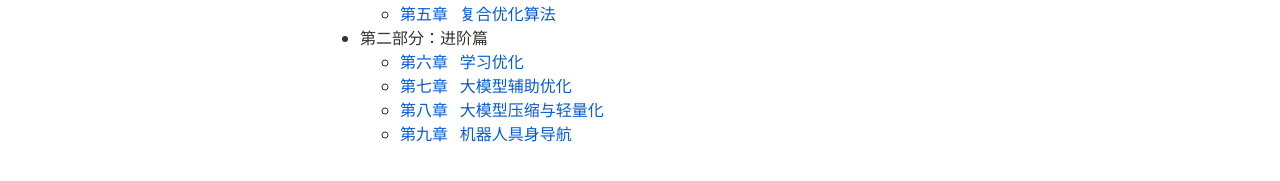
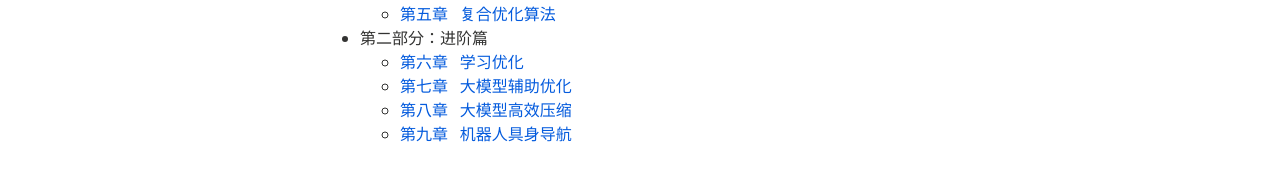
Before and after one commit to xianchaoxiu/xianchaoxiu.github.io, a Jekyll site: the page built from chinese/OPT/index.md, in a window 1280 px wide. Shown: the part 443-624 px from the top of the page. Built offline with Jekyll 4.4.1, drawn with Linux system fonts in a browser that asks for light colours; nearby versions of some CDN libraries.

Commit message:
Update index.md

```diff
--- a/chinese/OPT/index.md
+++ b/chinese/OPT/index.md
@@ -26,5 +26,5 @@ share: false
 - 第二部分：进阶篇<br>
   -  <a href="../OPT/学习优化.pdf" class="textlink" target="_blank">  第六章 &nbsp;  学习优化<br>
   -  <a href="../OPT/大模型辅助优化.pdf" class="textlink" target="_blank">  第七章 &nbsp;  大模型辅助优化<br>
-  -  <a href="../OPT/学习优化.pdf" class="textlink" target="_blank">  第八章 &nbsp;  大模型压缩与轻量化<br>
+  -  <a href="../OPT/学习优化.pdf" class="textlink" target="_blank">  第八章 &nbsp;  大模型高效压缩<br>
   -  <a href="../OPT/大模型辅助优化.pdf" class="textlink" target="_blank">  第九章 &nbsp;  机器人具身导航<br>
```
